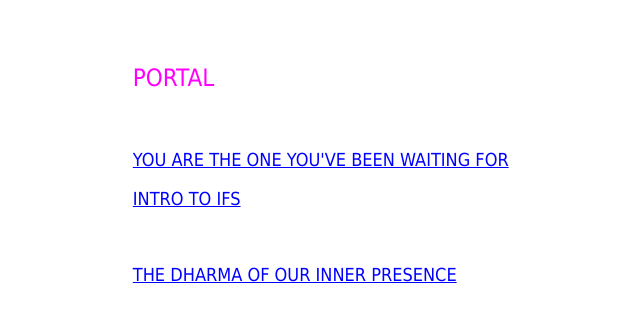
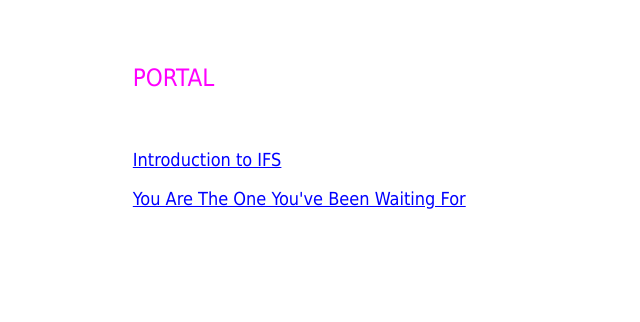
Before and after one commit to eblincow/homepage, a Django app: template blinc/blinc/templates/portal/index.html in a window 1280 px wide. Shown: the top 322 px of the page, without its empty margins (128-768 px from the left). Run offline with Django 3.2, Linux system fonts and the light colour scheme; the template is opened without the code that fills it, so the values that code supplies are empty.

Commit message:
modified

```diff
--- a/blinc/blinc/templates/portal/index.html
+++ b/blinc/blinc/templates/portal/index.html
@@ -36,17 +36,14 @@
 
 <p>&nbsp;</p>
 
-<p><a target="_blank" href="{% static 'portal/IFS_YouAreTheOne.pdf' %}">YOU ARE THE ONE YOU'VE BEEN WAITING FOR</a></p>
+<p><a target="_blank" href="{% static 'portal/Intro_to_IFS_Schwartz.pdf'%}">Introduction to IFS</a></p>
 
-<p><a target="_blank" href="{% static 'portal/Intro_to_IFS_Schwartz.pdf' %}">INTRO TO IFS</a></p>
+<p><a target="_blank" href="{% static 'portal/IFS_YouAreTheOne.pdf' %}">You Are
+The One You've Been Waiting For</a></p>
+
 
 <p><div></div></p>
 <br />
-
-
-<p><a target="_blank" href="{% static 'portal/dharma_of_inner_presence.mp3' %}">THE
-    DHARMA OF OUR INNER PRESENCE</a></p>
-
 
 
 <p>&nbsp;</p>
```
